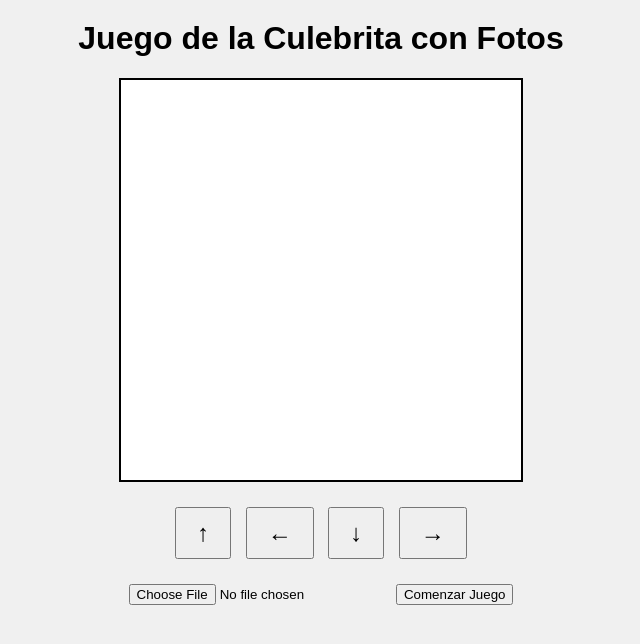
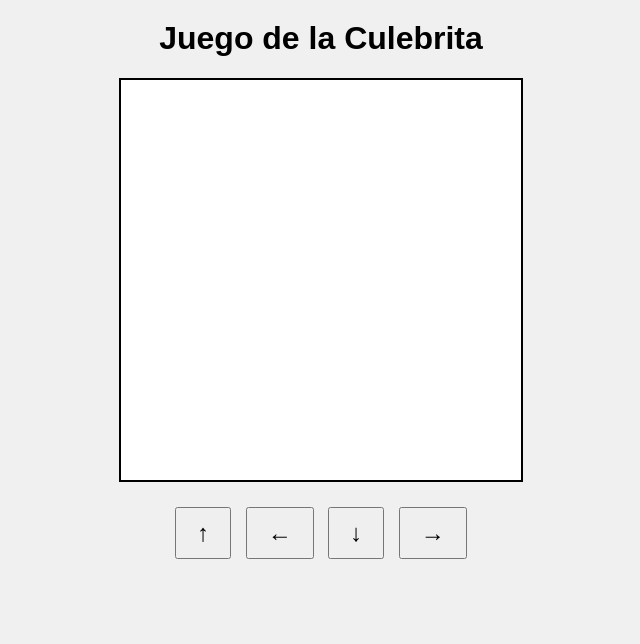
Before and after one commit to yorkillerBIG/Esto-es-diario, a plain HTML site: page index.html in a window 1280 px wide. Shown: the whole page, without its empty margins (319-959 px from the left). Drawn offline with Linux system fonts and the light colour scheme.

Commit message:
Update index.html

```diff
--- a/index.html
+++ b/index.html
@@ -3,11 +3,11 @@
 <head>
     <meta charset="UTF-8">
     <meta name="viewport" content="width=device-width, initial-scale=1.0">
-    <title>Juego de la Culebrita con Fotos</title>
+    <title>Juego de la Culebrita</title>
     <link rel="stylesheet" href="styles.css">
 </head>
 <body>
-    <h1>Juego de la Culebrita con Fotos</h1>
+    <h1>Juego de la Culebrita</h1>
     <div id="game-container">
         <canvas id="gameCanvas" width="400" height="400"></canvas>
         <div id="controls">
@@ -16,10 +16,6 @@
             <button id="down">↓</button>
             <button id="right">→</button>
         </div>
-        <div id="upload-section">
-            <input type="file" id="imageUpload" accept="image/*">
-            <button id="startButton">Comenzar Juego</button>
-        </div>
     </div>
     <script src="script.js"></script>
 </body>
```
